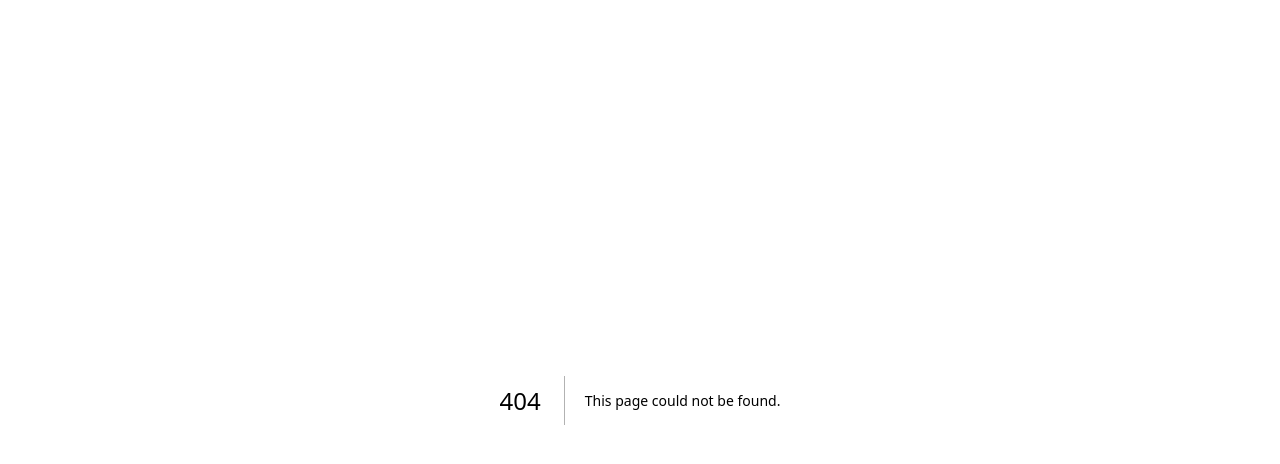
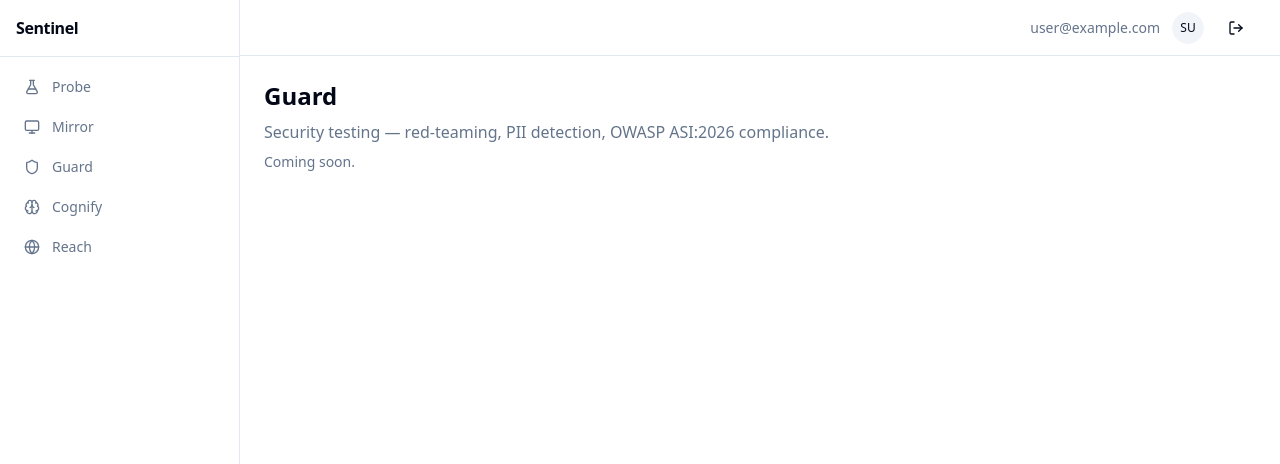
Before and after one commit to aks-builds/sentinel-qe, a Next.js app in the folder apps/web/: page /dashboard/guard in a window 1280 px wide. Before the commit this address had no page. Shown: the top 464 px of the page. Built offline with nearby package versions, Linux system fonts and the light colour scheme; no server answers; sample sign-in values are in the browser's storage.

Commit message:
fix(day5): add module placeholder pages to satisfy typedRoutes

```diff
--- /dev/null
+++ b/apps/web/app/dashboard/cognify/page.tsx
@@ -0,0 +1,5 @@
+import { ModulePlaceholderPage } from '@/components/dashboard/module-placeholder-page'
+
+export default function CognifyPage() {
+  return <ModulePlaceholderPage moduleId="cognify" />
+}
--- /dev/null
+++ b/apps/web/app/dashboard/guard/page.tsx
@@ -0,0 +1,5 @@
+import { ModulePlaceholderPage } from '@/components/dashboard/module-placeholder-page'
+
+export default function GuardPage() {
+  return <ModulePlaceholderPage moduleId="guard" />
+}
--- /dev/null
+++ b/apps/web/app/dashboard/mirror/page.tsx
@@ -0,0 +1,5 @@
+import { ModulePlaceholderPage } from '@/components/dashboard/module-placeholder-page'
+
+export default function MirrorPage() {
+  return <ModulePlaceholderPage moduleId="mirror" />
+}
--- /dev/null
+++ b/apps/web/app/dashboard/probe/page.tsx
@@ -0,0 +1,5 @@
+import { ModulePlaceholderPage } from '@/components/dashboard/module-placeholder-page'
+
+export default function ProbePage() {
+  return <ModulePlaceholderPage moduleId="probe" />
+}
--- /dev/null
+++ b/apps/web/app/dashboard/reach/page.tsx
@@ -0,0 +1,5 @@
+import { ModulePlaceholderPage } from '@/components/dashboard/module-placeholder-page'
+
+export default function ReachPage() {
+  return <ModulePlaceholderPage moduleId="reach" />
+}
--- a/apps/web/components/dashboard/module-card.tsx
+++ b/apps/web/components/dashboard/module-card.tsx
@@ -1,3 +1,4 @@
+import type { Route } from 'next'
 import Link from 'next/link'
 import { Badge } from '@/components/ui/badge'
 import { type Module } from '@/lib/modules'
@@ -6,7 +7,7 @@ import { cn } from '@/lib/utils'
 export function ModuleCard({ module }: { module: Module }) {
   return (
     <Link
-      href={module.href}
+      href={module.href as Route}
       className={cn(
         'flex flex-col gap-3 rounded-lg border p-5',
         'transition-colors hover:bg-accent'
--- /dev/null
+++ b/apps/web/components/dashboard/module-placeholder-page.tsx
@@ -0,0 +1,12 @@
+import { MODULES, type ModuleId } from '@/lib/modules'
+
+export function ModulePlaceholderPage({ moduleId }: { moduleId: ModuleId }) {
+  const module = MODULES.find((m) => m.id === moduleId)!
+  return (
+    <div className="space-y-2">
+      <h1 className="text-2xl font-bold">{module.name}</h1>
+      <p className="text-muted-foreground">{module.description}</p>
+      <p className="text-sm text-muted-foreground">Coming soon.</p>
+    </div>
+  )
+}
--- a/apps/web/components/dashboard/sidebar.tsx
+++ b/apps/web/components/dashboard/sidebar.tsx
@@ -1,3 +1,4 @@
+import type { Route } from 'next'
 import Link from 'next/link'
 import { FlaskConical, Monitor, Shield, Brain, Globe } from 'lucide-react'
 import { Separator } from '@/components/ui/separator'
@@ -33,7 +34,7 @@ export function Sidebar({ className }: { className?: string }) {
           return (
             <Link
               key={module.id}
-              href={module.href}
+              href={module.href as Route}
               className="flex items-center gap-3 rounded-md px-3 py-2 text-sm text-muted-foreground transition-colors hover:bg-accent hover:text-accent-foreground"
             >
               {Icon && <Icon className="h-4 w-4 shrink-0" aria-hidden />}
```
Also changed, not shown: 1 other file (tests, documents, lock files or other folders).
